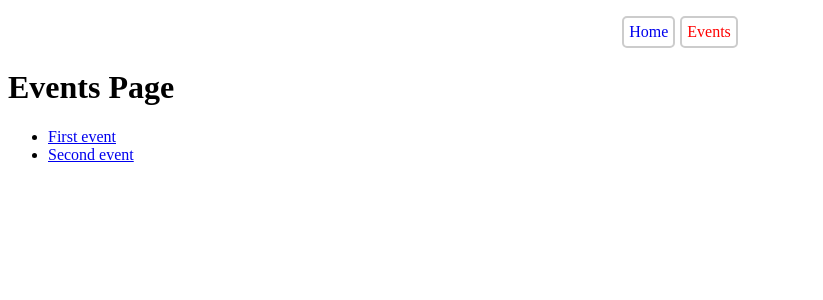
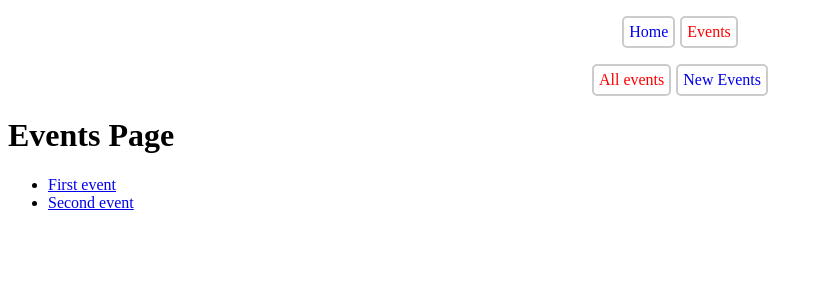
Before and after one commit to gogouravr/react-router-demo-app, a React (Vite) app: page /events in a window 1280 px wide. Shown: the top 300 px of the page, without its empty margins (0-823 px from the left). Built offline with nearby package versions, Linux system fonts and the light colour scheme.

Commit message:
Add EventNavigation

```diff
--- a/src/App.jsx
+++ b/src/App.jsx
@@ -5,7 +5,7 @@ import EventDetailPage from './pages/EventDetail';
 import NewEventPage from './pages/NewEvent';
 import EditEventPage from './pages/EditEvent';
 import RootLayout from './Layout/RootLayout';
-import EventsRootLayout from './components/EventsRoot';
+import EventsRootLayout from './Layout/EventsRoot';
 
 
 function App() {
--- /dev/null
+++ b/src/Layout/EventsRoot.jsx
@@ -0,0 +1,11 @@
+import { Outlet } from 'react-router-dom'
+import EventsNavigation from '../components/EventsNavigation'
+
+export default function EventsRootLayout() {
+  return (
+    <>
+      <EventsNavigation />
+      <Outlet />
+    </>
+  )
+}
--- /dev/null
+++ b/src/components/EventsNavigation.jsx
@@ -0,0 +1,27 @@
+import styles from './MainNavigation.module.css'
+import { NavLink } from "react-router-dom";
+
+
+export default function EventsNavigation() {
+    return (
+        <nav className={styles.navbar}>
+            <ul className={styles.navbar__list}>
+                <li className={styles['navbar__list--item']}>
+                    <NavLink to="" className={({ isActive }) => isActive ? styles['navbar__list-item--active'] : undefined} end>
+                        All events
+                    </NavLink>
+                </li>
+                <li className={styles['navbar__list--item']}>
+                    <NavLink to="new" className={({ isActive }) => isActive ? styles['navbar__list-item--active'] : undefined}>
+                        New Events
+                    </NavLink>
+                </li>
+                {/* <li className={styles['navbar__list--item']}>
+            <NavLink to="products/123">
+                Product with id=1234
+            </NavLink>
+        </li> */}
+            </ul>
+        </nav>
+    )
+}
--- a/src/components/EventsRoot.jsx
+++ /dev/null
@@ -1,7 +0,0 @@
-import { Outlet } from 'react-router-dom'
-
-export default function EventsRootLayout() {
-  return (
-    <Outlet />
-  )
-}
```
